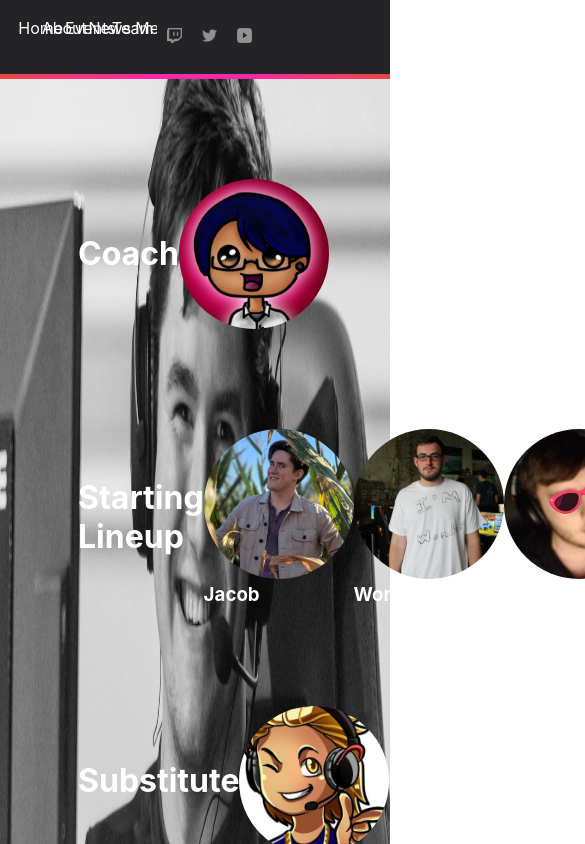
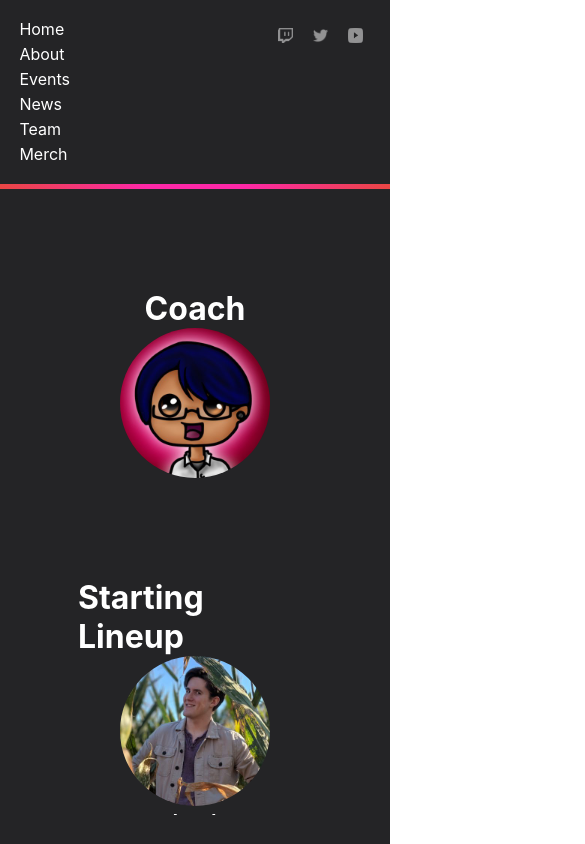
Before and after one commit to ByMatthewNeal/Team-72pc, a React (Create React App) app in the folder 72pc/: page /team in a window 390 px wide. Shown: the top 844 px of the page, 585 px wide, since content can reach past the window. Built offline with nearby package versions, Linux system fonts and the light colour scheme.

Commit message:
created mobile responsiveness for about and home page

```diff
--- a/72pc/src/styles/about.scss
+++ b/72pc/src/styles/about.scss
@@ -30,3 +30,24 @@ $secondaryColor:  #FE28A7;
         }
     }
 }
+
+@media only screen and (max-width: 980px) {
+    .about {
+        .story {
+            width: 100vw;
+            // height: 100vh;
+            .title {
+                margin: 8vh 0 0 0;
+                padding: 5%;
+                height: 75vh;
+                border: none;
+                h1 {
+                    font-size: 4vh;
+                }
+                p {
+                    font-size: 100%;
+                }
+            }
+        }
+    }
+}
--- a/72pc/src/styles/app.scss
+++ b/72pc/src/styles/app.scss
@@ -157,3 +157,70 @@ $secondaryColor:  #FE28A7;
 }
 
 //------------------------------------------------------------------------
+
+@media only screen and (max-width: 980px) {
+    .navbar {
+      .nav-list {
+          display: flex;
+          flex-direction: column;
+          width: 100vw;
+          li {
+              &:hover {
+                  background: none;
+                  transition: none;
+              }
+          }
+      }
+    }
+    .home {
+        max-width: 100%;
+        .events {
+            .matches {
+                display: flex;
+                flex-direction: column;
+            }
+        }
+        .news-home {
+            h1 {
+                font-size: 4vh;
+            }
+            p {
+                font-size: 2vh;
+            }
+        }
+        .roster {
+            h1 {
+                display: none;
+            }
+            .home-team {
+                img {
+                    height: 35vh;
+                    width: 65vw;
+                }
+            }
+        }
+        .merch {
+            h1 {
+                font-size: 4vh;
+            }
+            .home-merch {
+                display: flex;
+                flex-direction: column;
+                align-items: center;
+                margin-bottom: 20vh;
+                // img {
+
+                // }
+            }
+        }
+    }
+    .empty {
+        display: none;
+    }
+    .empty2 {
+        display: none;
+    }
+    .footer {
+        font-size: 70%;
+    }
+  }
--- a/72pc/src/styles/home.scss
+++ b/72pc/src/styles/home.scss
@@ -161,3 +161,10 @@ h1 {
         font-size: 25px;
     }
 }
+
+// ----------------------------------------------------------------------
+@media only screen and (max-width: 768px) {
+    .events {
+        display: none;
+    }
+  }
--- a/72pc/src/styles/team.scss
+++ b/72pc/src/styles/team.scss
@@ -57,3 +57,33 @@ $secondaryColor:  #FE28A7;
         }
     }
 }
+@media only screen and (max-width: 980px) {
+    .team {
+        background-image: none;
+        background-color: $primaryColor;
+        margin: 0;
+        padding: 0 0 20vh 0;
+    }
+    .margin {
+        margin: 0;
+    }
+    .coach-team {
+        display: flex;
+        flex-direction: column;
+        margin: 0;
+    }
+    .roster-team {
+        .starters {
+            margin: 0px 0 0 0;
+            display: flex;
+            flex-direction: column;
+            h3 {
+                text-align: center;
+            }
+        }
+    }
+    .subs {
+        display: flex;
+        flex-direction: column;
+    }
+}
```
